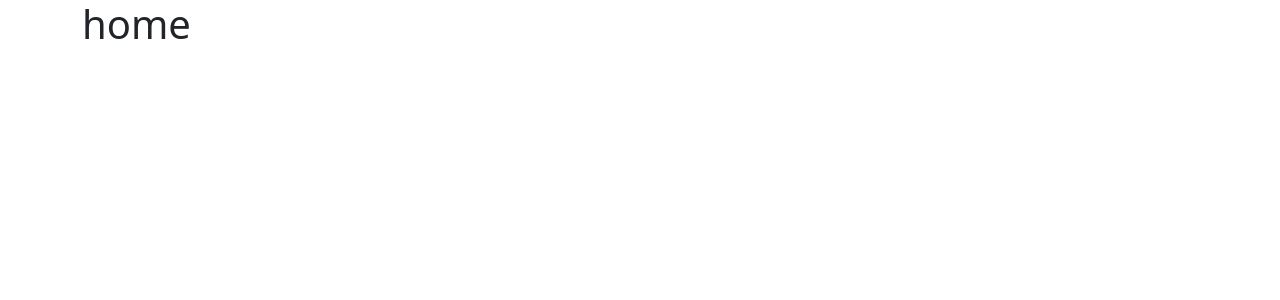
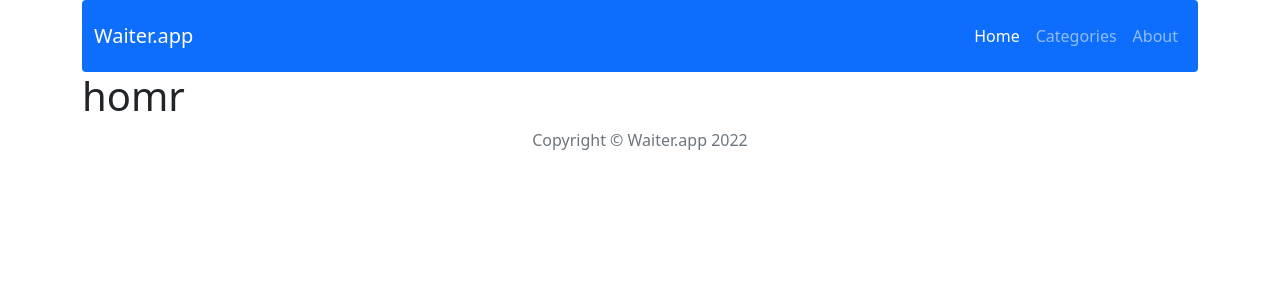
Before and after one commit to DmkMrw/waiterapp-react, a React (Create React App) app: page / in a window 1280 px wide. Shown: the top 300 px of the page. Built offline with nearby package versions, Linux system fonts and the light colour scheme.

Commit message:
Add views components

```diff
--- a/src/App.js
+++ b/src/App.js
@@ -3,15 +3,19 @@ import { Routes, Route } from 'react-router-dom';
 import Home from './components/pages/Home';
 import Table from './components/pages/Table';
 import NotFound from './components/pages/NotFound';
+import Header from './components/views/Header/Header';
+import Footer from './components/views/Footer/Footer';
 
 function App() {
   return (
     <Container>
+      <Header />
       <Routes>
           <Route path="/" element={<Home />} />
-          <Route path="/post/:id" element={<Table />} />
+          <Route path="/table/:id" element={<Table />} />
           <Route path="*" element={<NotFound />} />
         </Routes>
+      <Footer />
     </Container>
   );
 }
--- a/src/components/pages/Home.js
+++ b/src/components/pages/Home.js
@@ -1,6 +1,10 @@
+
+
 const Home = () => {
      return (
-          <h1>home</h1>
+          <>
+          <h1>homr</h1>
+          </>
      );
 }
 
--- a/src/components/pages/Table.js
+++ b/src/components/pages/Table.js
@@ -1,3 +1,5 @@
+
+
 const Table = () => {
      return (
           <h1>table</h1>
--- /dev/null
+++ b/src/components/views/Footer/Footer.js
@@ -0,0 +1,8 @@
+
+const Footer = () => {
+     return (
+          <div className="text-center text-muted" >Copyright &#169; Waiter.app 2022</div>
+     );
+}
+
+export default Footer;
--- /dev/null
+++ b/src/components/views/Header/Header.js
@@ -0,0 +1,9 @@
+import NavBar from "../NavBar/NavBar";
+
+const Header = () => {
+     return (
+          <NavBar />
+     );
+}
+
+export default Header;
--- /dev/null
+++ b/src/components/views/NavBar/NavBar.js
@@ -0,0 +1,23 @@
+import { NavLink} from "react-router-dom";
+import { Navbar, Container, Nav } from 'react-bootstrap';
+
+const NavBar = () => {
+     return (
+          <Navbar bg="primary" variant="dark" className="rounded">
+               <Container>
+                    <Navbar.Brand href="/">Waiter.app</Navbar.Brand>
+                    <Navbar.Collapse className="justify-content-end">
+                              <Navbar.Text>
+                                   <Nav className="me-auto">
+                                        <Nav.Link as={NavLink} to="/">Home</Nav.Link>
+                                        <Nav.Link as={NavLink} to="/categories">Categories</Nav.Link>
+                                        <Nav.Link as={NavLink} to="/about">About</Nav.Link>
+                                   </Nav>
+                              </Navbar.Text>
+                         </Navbar.Collapse>
+          </Container>
+     </Navbar>
+     );
+}
+
+export default NavBar;
```
